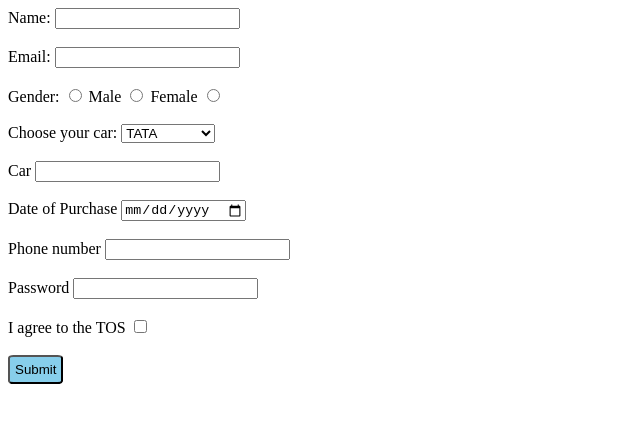
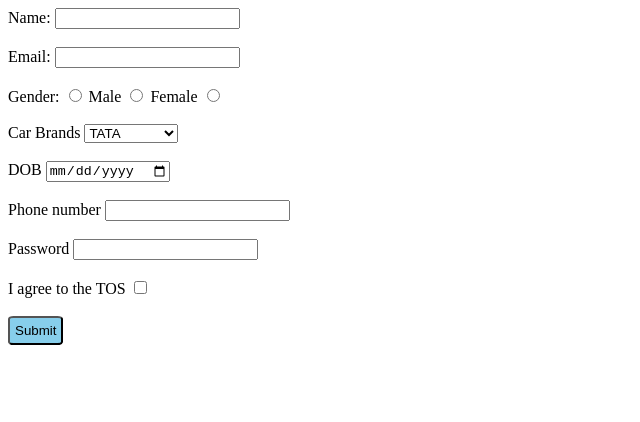
Before and after one commit to acciojob/signup-form-car-Saipavan8790, a website: page main.html in a window 1280 px wide. Shown: the whole page, without its empty margins (0-640 px from the left). Drawn offline with Linux system fonts and the light colour scheme.

Commit message:
created a submission

```diff
--- a/main.html
+++ b/main.html
@@ -22,7 +22,7 @@
 		<label for="gender_f">Female</label>
 		<input type="radio" id="gender_f" name="gender" required>
 		<br><br>
-		<label for="cars">Choose your car:</label>
+		<label for="cars">Car Brands</label>
 		<select id="cars" name="cars">
 
 			<option value="tata">TATA</option>
@@ -30,11 +30,8 @@
 			<option value="mahindra">MAHINDRA</option>
 		</select>
 		<br><br>
-		<label for="carage">Car</label>
-		<input type="number" name="carage" required>
-		<br><br>
-		<label for="dop">Date of Purchase</label>
-		<input type="date" id="dop" required>
+		<label for="dob">DOB</label>
+		<input type="date" id="dob" required>
 		<br><br>
 		<label for="phone number">Phone number</label>
 		<input type="number" id="phone number" required>
```
